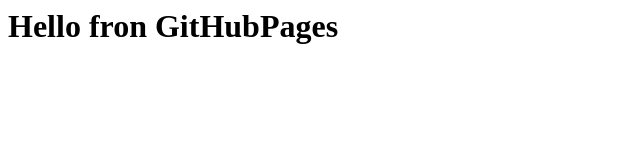
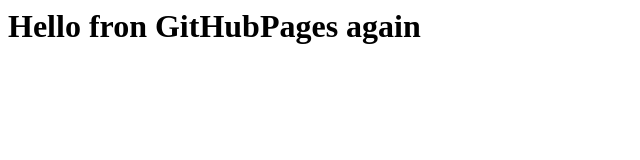
Before and after one commit to Giort/Giort.github.io, a plain HTML site: page index.html in a window 1280 px wide. Shown: the whole page, without its empty margins (0-640 px from the left). Drawn offline with Linux system fonts and the light colour scheme.

Commit message:
another commit for pages

```diff
--- a/index.html
+++ b/index.html
@@ -1 +1 @@
-<h1>Hello fron GitHubPages</h1>
+<h1>Hello fron GitHubPages again</h1>
```
